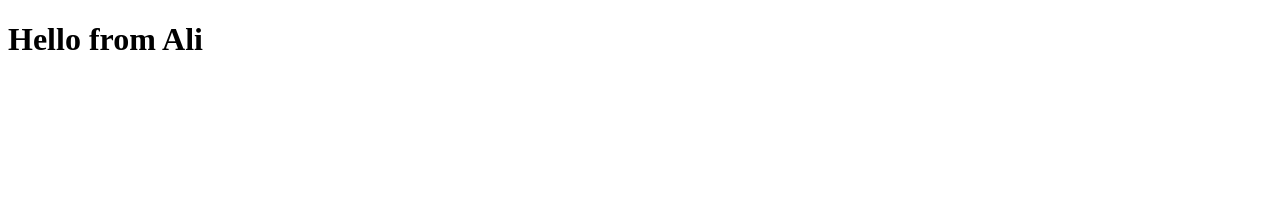
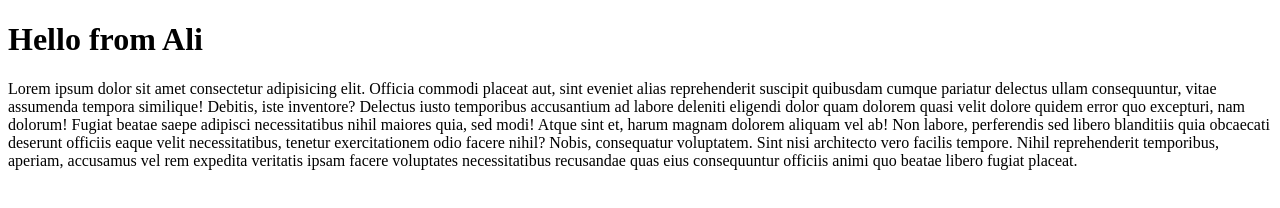
Before and after one commit to Noaman-Saleem-Portfolio/summer2023-dummy, a plain HTML site: page index.html in a window 1280 px wide. Drawn offline with Linux system fonts and the light colour scheme.

Commit message:
ädded new para

```diff
--- a/index.html
+++ b/index.html
@@ -7,5 +7,20 @@
   </head>
   <body>
     <h1>Hello from Ali</h1>
+    <p>
+      Lorem ipsum dolor sit amet consectetur adipisicing elit. Officia commodi
+      placeat aut, sint eveniet alias reprehenderit suscipit quibusdam cumque
+      pariatur delectus ullam consequuntur, vitae assumenda tempora similique!
+      Debitis, iste inventore? Delectus iusto temporibus accusantium ad labore
+      deleniti eligendi dolor quam dolorem quasi velit dolore quidem error quo
+      excepturi, nam dolorum! Fugiat beatae saepe adipisci necessitatibus nihil
+      maiores quia, sed modi! Atque sint et, harum magnam dolorem aliquam vel
+      ab! Non labore, perferendis sed libero blanditiis quia obcaecati deserunt
+      officiis eaque velit necessitatibus, tenetur exercitationem odio facere
+      nihil? Nobis, consequatur voluptatem. Sint nisi architecto vero facilis
+      tempore. Nihil reprehenderit temporibus, aperiam, accusamus vel rem
+      expedita veritatis ipsam facere voluptates necessitatibus recusandae quas
+      eius consequuntur officiis animi quo beatae libero fugiat placeat.
+    </p>
   </body>
 </html>
```
